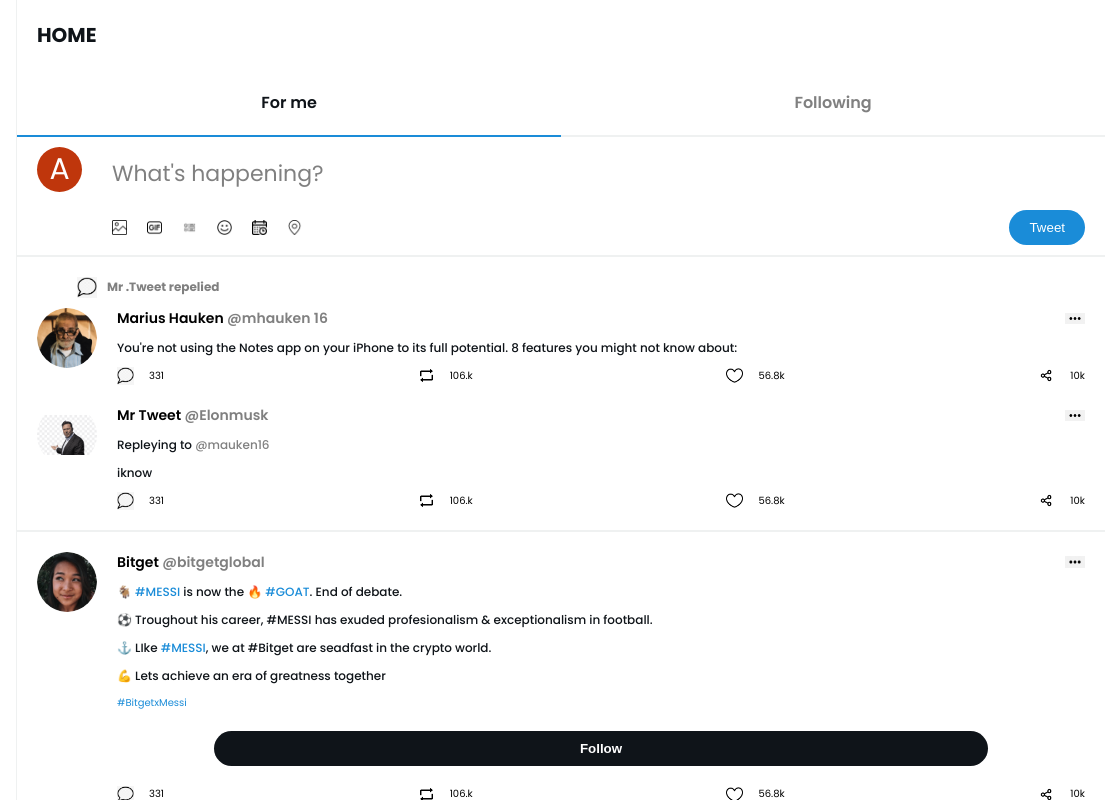
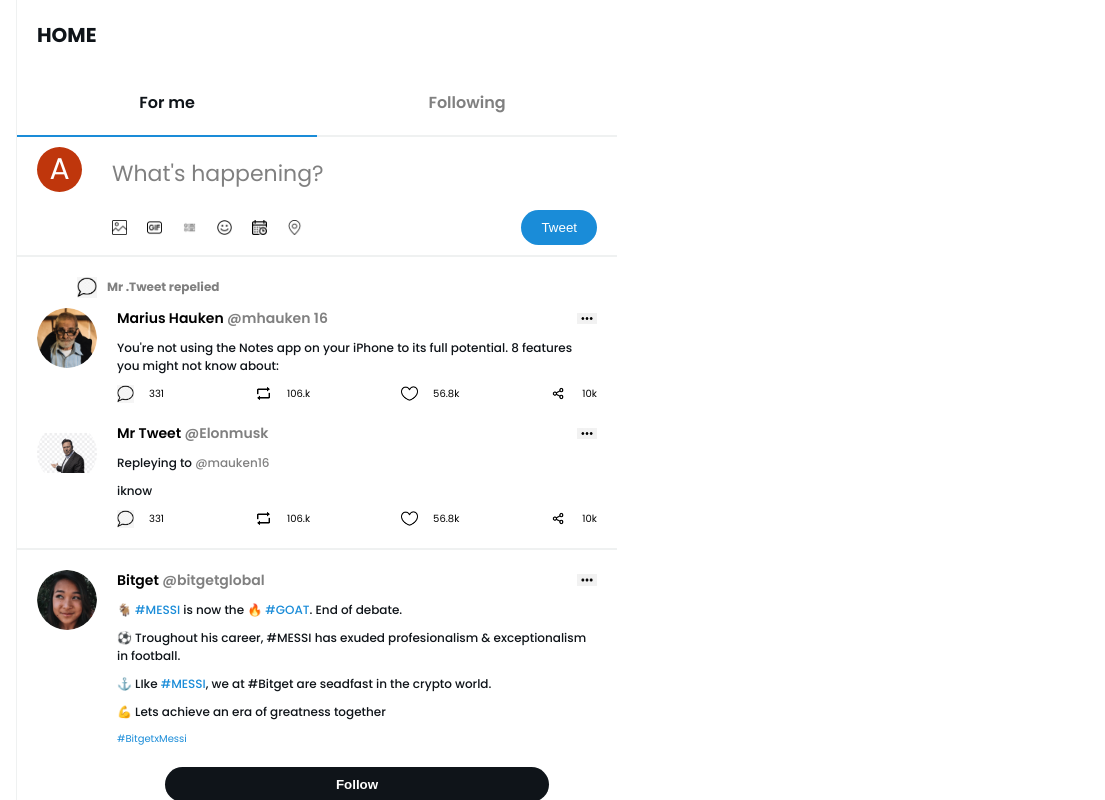
Before and after one commit to Albertofusa/Twitter-responsive, a plain HTML site: page index.html in a window 1280 px wide. Shown: the full height of the page, 175-1280 px from the left. Drawn offline with Linux system fonts and the light colour scheme.

Commit message:
agregando una actualizacion

```diff
--- a/style.css
+++ b/style.css
@@ -111,6 +111,7 @@ a {
   flex-wrap: wrap;
   align-items: center;
   width: 100%;
+  max-width: 600px;
 }
 
 .tabs__content {
@@ -469,5 +470,6 @@ a {
     background-color: var(--blue);
     border-radius: 50px;
     opacity: 20rem;
+    cursor: pointer;
   }
 }
```
